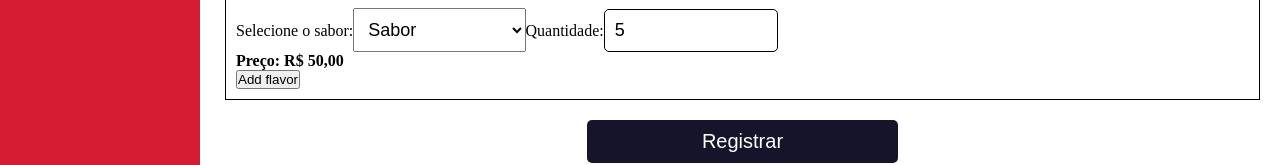
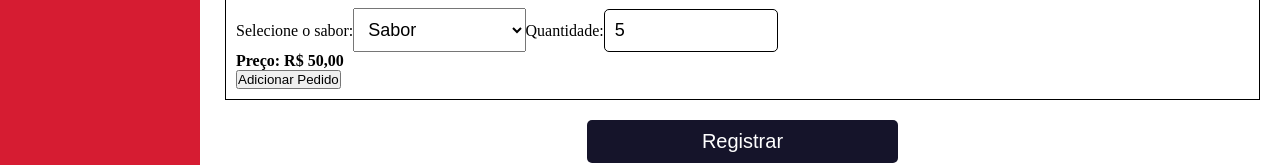
Before and after one commit to Braz99/gerenciador-de-pedidos, a React (Create React App) app: page / in a window 1280 px wide. Shown: the part 286-451 px from the top of the page. Built offline with nearby package versions, Linux system fonts and the light colour scheme.

Commit message:
Organiza o código e cria o useOrderActions para a lógica de adicionar e remover pedidos

```diff
--- a/src/components/ClientInfo.jsx
+++ b/src/components/ClientInfo.jsx
@@ -16,7 +16,7 @@ export default function ClientInfo({ children }) {
           <OrderInfo
             key={i}
             className="order-info-list"
-            stateOrder={{ orders, setOrders }}
+            orderState={{ orders, setOrders }}
             noOption={true}
           >
             {item}
--- a/src/components/MainHome.jsx
+++ b/src/components/MainHome.jsx
@@ -33,8 +33,7 @@ export default function MainHome() {
           <OrderInfo
             className="order-info-home"
             key={i}
-            stateOrder={{ orders, setOrders }}
-            father={""}
+            orderState={{ orders, setOrders }}
           >
             {order}
           </OrderInfo>
--- a/src/components/Order.jsx
+++ b/src/components/Order.jsx
@@ -1,44 +1,9 @@
-import { toast } from "react-toastify";
+import useOrderActions from "../hooks/useOrderActions";
 
 export default function Order({ values }) {
-  let { handleUpdate, flavor, quantity, price, orders, setOrders } = values;
+  let { addOrder } = useOrderActions();
 
-  function addFlavor(e) {
-    e.preventDefault();
-
-    if (flavor === "") {
-      toast.error("Adicione um sabor!", {
-        toastId: 7,
-      });
-      return false;
-    }
-
-    let found = orders.list.find((order) => order.flavor === flavor);
-
-    if (found) {
-      found.flavor = flavor;
-      found.quantity = quantity;
-      found.price = price;
-
-      let list = [...orders.list];
-
-      setOrders({
-        list: [...list],
-        total: list.reduce((a, b) => a + b.price, 0),
-        quantity: list.reduce((a, b) => a + parseInt(b.quantity), 0),
-      });
-    } else {
-      let list = [
-        ...orders.list,
-        { flavor: flavor, quantity: quantity, price: price },
-      ];
-      setOrders({
-        list: [...list],
-        total: list.reduce((a, b) => a + b.price, 0),
-        quantity: list.reduce((a, b) => a + parseInt(b.quantity), 0),
-      });
-    }
-  }
+  let { flavor, quantity, price, handleUpdate } = values;
 
   return (
     <div style={{ border: "1px solid black", padding: "10px" }}>
@@ -71,7 +36,11 @@ export default function Order({ values }) {
       />
       <h4>Preço: R$ {parseFloat(price).toFixed(2).replace(".", ",")}</h4>
 
-      <button onClick={(e) => addFlavor(e)}>Add flavor</button>
+      <button
+        onClick={(e) => addOrder(e, values, values.orders, values.setOrders)}
+      >
+        Adicionar Pedido
+      </button>
     </div>
   );
 }
--- a/src/components/OrderInfo.jsx
+++ b/src/components/OrderInfo.jsx
@@ -1,22 +1,14 @@
+import useOrderActions from "../hooks/useOrderActions";
+
 export default function OrderInfo({
   children,
-  stateOrder,
   noOption,
   className,
+  orderState,
 }) {
-  let { setOrders, orders } = stateOrder;
+  let { removeOrder } = useOrderActions();
 
-  function removeOrder(e, flavor) {
-    e.preventDefault();
-
-    let newOrders = orders.list.filter((order) => order.flavor !== flavor);
-
-    setOrders({
-      list: [...newOrders],
-      quantity: newOrders.reduce((a, b) => a + b.quantity, 0),
-      total: newOrders.reduce((a, b) => a + b.price, 0),
-    });
-  }
+  let { orders, setOrders } = orderState;
 
   return (
     <div className={className}>
@@ -25,7 +17,9 @@ export default function OrderInfo({
       <h3>Preço: {children.price}</h3>
 
       {!noOption ? (
-        <button onClick={(e) => removeOrder(e, children.flavor)}>
+        <button
+          onClick={(e) => removeOrder(e, children.flavor, orders, setOrders)}
+        >
           Excluir
         </button>
       ) : (
--- a/src/hooks/useMainActions.jsx
+++ b/src/hooks/useMainActions.jsx
@@ -27,14 +27,15 @@ export default function useMainActions() {
   }, [quantity]);
 
   function handleUpdate(e) {
-    let name = e.target.name;
+    let nameInput = e.target.name;
 
-    switch (name) {
+    switch (nameInput) {
       case "name":
         setName(e.target.value);
+
         let store = JSON.parse(localStorage.getItem("clients"));
 
-        let found = store?.find((client) => client.name === e.target.value);
+        let found = store?.find((client) => client.name === name.toLowerCase());
 
         if (found) {
           setOrders({
@@ -131,7 +132,6 @@ export default function useMainActions() {
     setAdress("");
     setFlavor("");
     setQuantity(5);
-    setPrice(10.0);
     setOrders({ list: [] });
   }
 
--- /dev/null
+++ b/src/hooks/useOrderActions.jsx
@@ -0,0 +1,60 @@
+import { toast } from "react-toastify";
+
+export default function useOrderActions() {
+  function addOrder(e, values, orders, setOrders) {
+    e.preventDefault();
+
+    let { flavor, quantity, price } = values;
+
+    if (flavor === "") {
+      toast.error("Adicione um sabor!", {
+        toastId: 7,
+      });
+      return false;
+    }
+
+    if (quantity < 5) {
+      toast.error("Aumente a quatidade para 5 ou mais!", {
+        toastId: 10,
+      });
+      return false;
+    }
+
+    let found = orders.list.find((order) => order.flavor === flavor);
+
+    let list = [];
+
+    if (found) {
+      found.flavor = flavor;
+      found.quantity = quantity;
+      found.price = price;
+
+      list = [...orders.list];
+    } else {
+      list = [
+        ...orders.list,
+        { flavor: flavor, quantity: quantity, price: price },
+      ];
+    }
+
+    setOrders({
+      list: [...list],
+      total: list.reduce((a, b) => a + b.price, 0),
+      quantity: list.reduce((a, b) => a + parseInt(b.quantity), 0),
+    });
+  }
+
+  function removeOrder(e, flavor, orders, setOrders) {
+    e.preventDefault();
+
+    let newOrders = orders.list.filter((order) => order.flavor !== flavor);
+
+    setOrders({
+      list: [...newOrders],
+      quantity: newOrders.reduce((a, b) => a + b.quantity, 0),
+      total: newOrders.reduce((a, b) => a + b.price, 0),
+    });
+  }
+
+  return { addOrder, removeOrder };
+}
```
